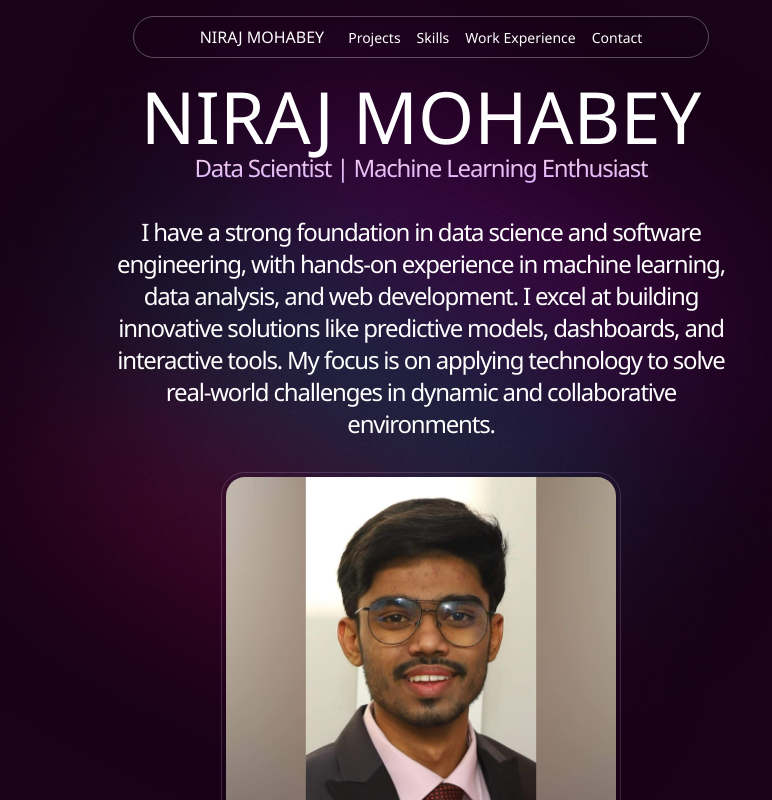
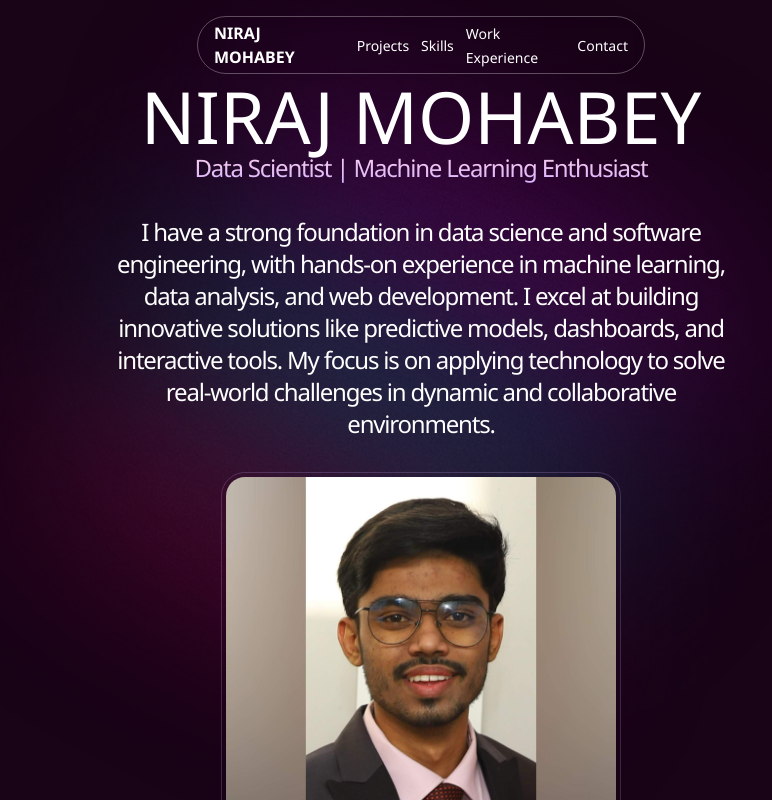
Before and after one commit to nirajmohabey/portfolio, a React (Vite) app: page / in a window 1280 px wide. Shown: the top 800 px of the page, without its empty margins (219-991 px from the left). Built offline with nearby package versions, Linux system fonts and the light colour scheme.

Commit message:
Navbar 2

```diff
--- a/src/components/Navbar.jsx
+++ b/src/components/Navbar.jsx
@@ -13,7 +13,7 @@ const Navbar = () => {
     e.preventDefault();
     const targetElement = document.querySelector(href);
     if (targetElement) {
-      const offset = -85; // Adjust this value for offset
+      const offset = -50; // Adjusted offset for smaller navbar
       const elementPosition = targetElement.getBoundingClientRect().top;
       const offsetPosition = elementPosition + window.scrollY + offset;
 
@@ -30,21 +30,23 @@ const Navbar = () => {
       <nav className="fixed left-0 right-0 z-50 lg:top-4">
         {/* Desktop Menu */}
         <div
-          className="mx-auto hidden w-[90%] max-w-xl items-center justify-center
-            rounded-full border border-white/30 py-2 backdrop-blur-lg lg:flex"
+          className="mx-auto hidden max-w-md items-center justify-center
+            rounded-full border border-white/30 py-1 px-4 backdrop-blur-lg lg:flex"
         >
-          <div className="flex items-center justify-between gap-6">
+          <div className="flex items-center justify-between gap-4">
             <div>
               <a href="/">
-                <span className="uppercase">Niraj Mohabey</span>
+                <span className="uppercase font-bold text-base">
+                  Niraj Mohabey
+                </span>
               </a>
             </div>
             <div>
-              <ul className="flex items-center gap-4">
+              <ul className="flex items-center gap-3">
                 {NAVIGATION_LINKS.map((item, index) => (
                   <li key={index}>
                     <a
-                      className="text-sm hover:text-stone-300"
+                      className="hover:text-stone-300 text-sm"
                       href={item.href}
                       onClick={(e) => handleLinkClick(e, item.href)}
                     >
@@ -57,11 +59,11 @@ const Navbar = () => {
           </div>
         </div>
         {/* Mobile Menu */}
-        <div className="py-2 backdrop-blur-md lg:hidden">
+        <div className="py-1 px-3 backdrop-blur-md lg:hidden">
           <div className="flex items-center justify-between">
             <div>
               <a href="#">
-                <span className="pl-2 uppercase">Niraj Mohabey</span>
+                <span className="pl-2 uppercase text-base">Niraj Mohabey</span>
               </a>
             </div>
             <div className="flex items-center">
@@ -71,20 +73,20 @@ const Navbar = () => {
                 aria-label={isMobileMenuOpen ? "Close Menu" : "Open Menu"}
               >
                 {isMobileMenuOpen ? (
-                  <RiCloseLine className="m-2 h-6 w-5" />
+                  <RiCloseLine className="m-1 h-6 w-6" />
                 ) : (
-                  <RiMenu3Line className="m-2 h-6 w-5" />
+                  <RiMenu3Line className="m-1 h-6 w-6" />
                 )}
               </button>
             </div>
           </div>
           {isMobileMenuOpen && (
-            <ul className="my-4 ml-4 flex flex-col gap-6 backdrop-blur-md">
+            <ul className="my-3 ml-4 flex flex-col gap-4 backdrop-blur-md">
               {NAVIGATION_LINKS.map((item, index) => (
                 <li key={index}>
                   <a
                     href={item.href}
-                    className="block w-full text-lg"
+                    className="block w-full text-sm"
                     onClick={(e) => handleLinkClick(e, item.href)}
                   >
                     {item.label}
```
